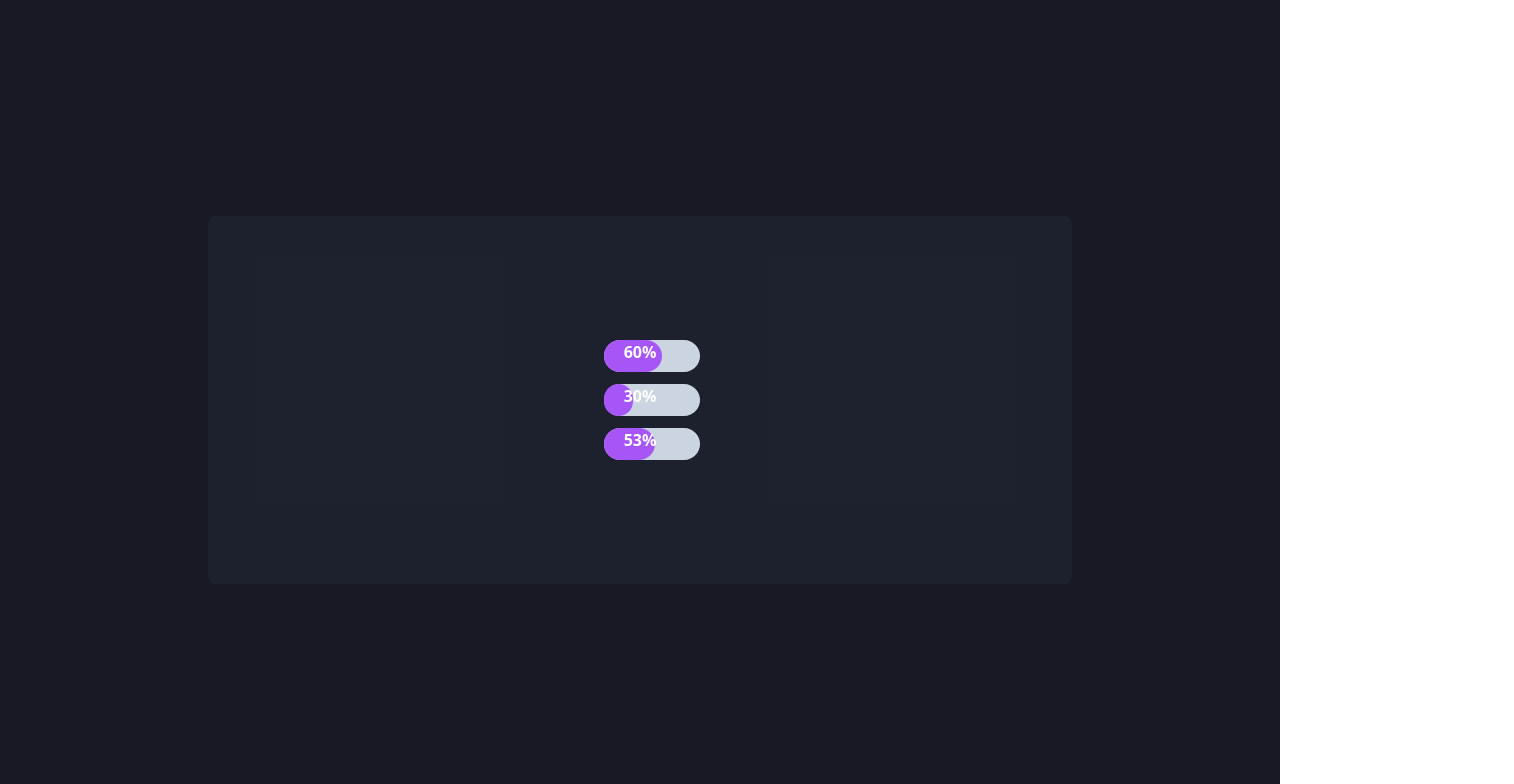
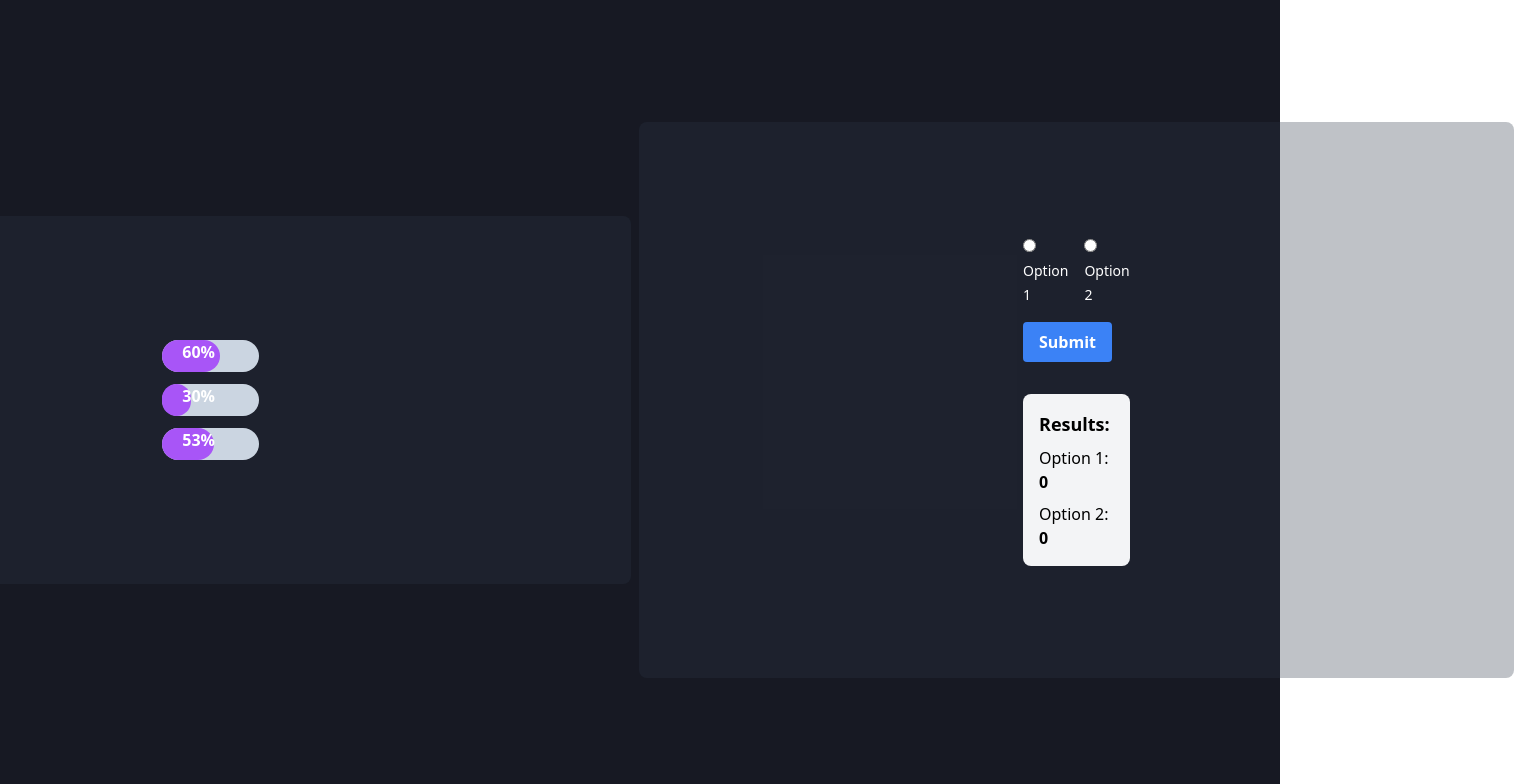
Before and after one commit to SamFisher0208/IGN_Code_Foo10_Sam_Fisher, a Next.js app in the folder PollApp/poll_app/: page / in a window 1280 px wide. Shown: the top 784 px of the page, 1514 px wide, since content can reach past the window. Built offline with nearby package versions, Linux system fonts and the light colour scheme.

Commit message:
simple poll component

```diff
--- /dev/null
+++ b/PollApp/poll_app/src/components/Poll.js
@@ -0,0 +1,71 @@
+import { useState } from "react";
+
+const PollingComponent = () => {
+  const [selectedOption, setSelectedOption] = useState("");
+  const [pollResults, setPollResults] = useState({ option1: 0, option2: 0 });
+
+  const handleOptionChange = (e) => {
+    setSelectedOption(e.target.value);
+  };
+
+  const handlePollSubmit = (e) => {
+    e.preventDefault();
+    setPollResults((prevState) => ({
+      ...prevState,
+      [selectedOption]: prevState[selectedOption] + 1,
+    }));
+  };
+
+  return (
+    <div className="flex flex-col items-center">
+      <form onSubmit={handlePollSubmit} className="w-full max-w-sm">
+        <div className="flex items-center mb-4">
+          <label htmlFor="option1" className="mr-4">
+            <input
+              type="radio"
+              id="option1"
+              name="poll-option"
+              value="option1"
+              checked={selectedOption === "option1"}
+              onChange={handleOptionChange}
+              className="mr-2"
+            />
+            <span className="text-sm text-white">Option 1</span>
+          </label>
+          <label htmlFor="option2">
+            <input
+              type="radio"
+              id="option2"
+              name="poll-option"
+              value="option2"
+              checked={selectedOption === "option2"}
+              onChange={handleOptionChange}
+              className="mr-2"
+            />
+            <span className="text-sm text-white">Option 2</span>
+          </label>
+        </div>
+        <button
+          type="submit"
+          className="bg-blue-500 hover:bg-blue-700 text-white font-bold py-2 px-4 rounded"
+        >
+          Submit
+        </button>
+      </form>
+      <div className="mt-8">
+
+        <div className="bg-gray-100 p-4 rounded-lg">
+          <h2 className="text-lg font-bold mb-2">Results:</h2>
+          <p className="mb-2">
+            Option 1: <span className="font-bold">{pollResults.option1}</span>
+          </p>
+          <p>
+            Option 2: <span className="font-bold">{pollResults.option2}</span>
+          </p>
+        </div>
+      </div>
+    </div>
+  );
+};
+
+export default PollingComponent;
--- a/PollApp/poll_app/src/pages/index.js
+++ b/PollApp/poll_app/src/pages/index.js
@@ -1,5 +1,6 @@
 import Head from 'next/head'
 import ProgressBar from '@/components/ProgressBar'
+import PollingComponent from '@/components/Poll';
 //<a href="https://www.flaticon.com/free-icons/good" title="good icons">Good icons created by Freepik - Flaticon</a>
 
 const testData = [
@@ -19,17 +20,23 @@ export default function Home() {
         <link rel="icon" href="/positive-vote.png" />
       </Head>
       <div className='bg-midnight'>
-        <div className='flex justify-center min-h-screen items-center'>
+        <div className='flex justify-center min-h-screen items-center gap-2'>
           <div className='rounded-lg px-96 py-28 bg-midnight-md/30 flex flex-col basis-2/3'>
             <div>
               {testData.map((item, idx) => (
                 <ProgressBar key={idx} completed={item.completed} />
               ))}
             </div>
+
+
           </div>
 
+          <div className='rounded-lg px-96 py-28 bg-midnight-md/30'>
+              <PollingComponent></PollingComponent>
+            </div>
+        </div>
 
-        </div>
+
       </div>
     </>
   )
```
